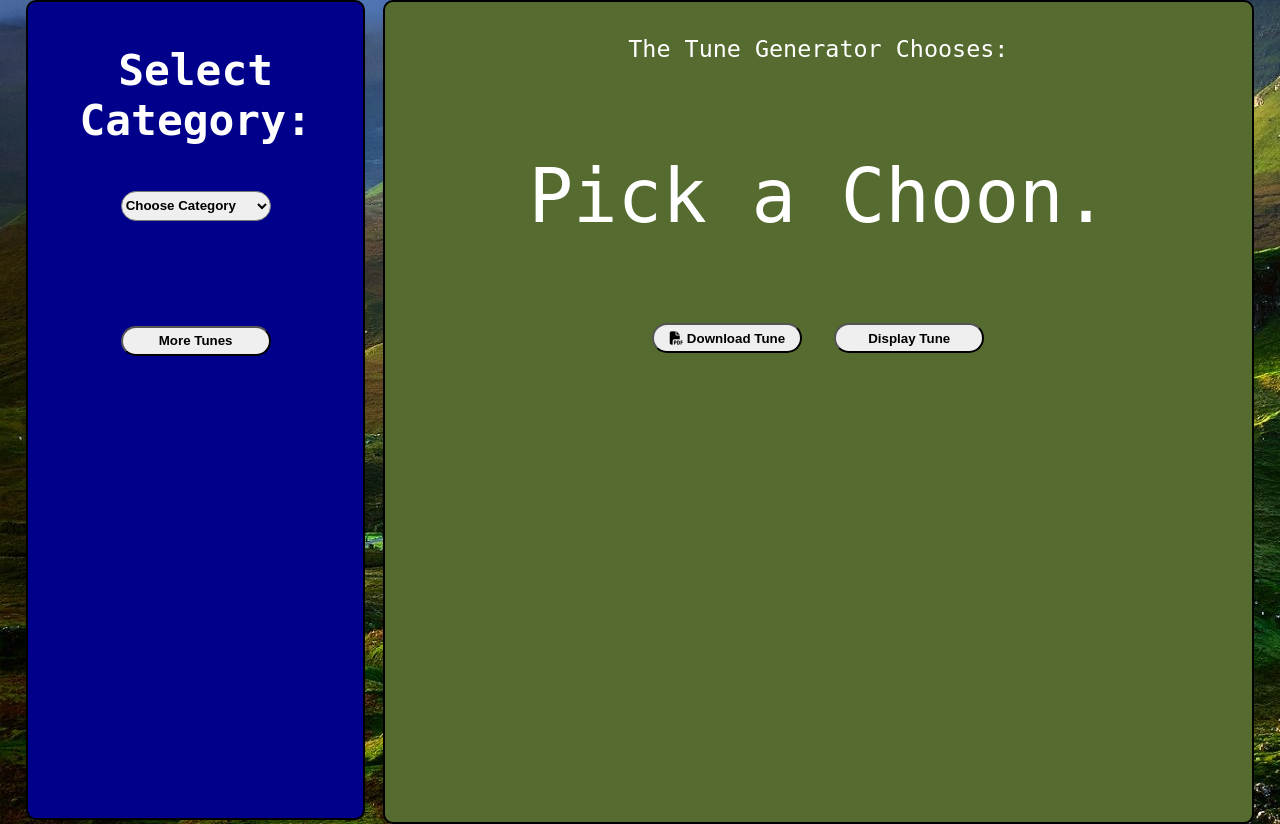
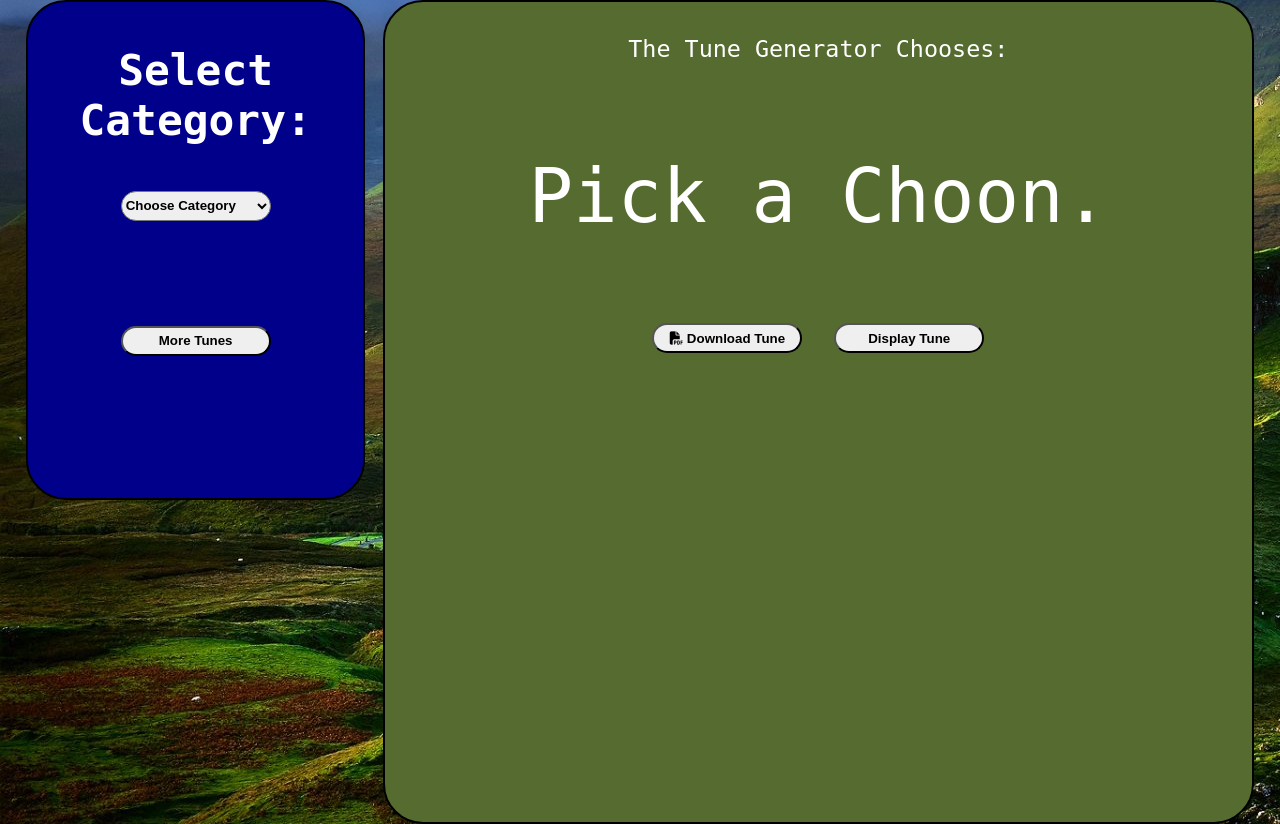
Before and after one commit to CristopherMRodriguez/pipes, a PHP site: page / in a window 1280 px wide. Shown: the part 286-1110 px from the top of the page. Run offline with PHP 8.4, Linux system fonts and the light colour scheme; some libraries are stand-ins or nearby versions.

Commit message:
tidy up!

```diff
--- a/styles.css
+++ b/styles.css
@@ -74,14 +74,14 @@ body {
 
 /*div 1*/
 div.gen {
-    height: 100vh;
+    height: 60vh;
     background-color: darkblue;
     width: 26%;
 	padding: 8px;
     float: left;
 	margin: auto;
 	border: 2px solid black;
-	border-radius: 10px;
+	border-radius: 40px;
 }
 /*div 2*/
 div.response {
@@ -93,7 +93,7 @@ div.response {
     text-align: center;
 	margin: auto;
 	border: 2px solid black;
-	border-radius: 10px;
+	border-radius: 40px;
 	font-size: 1.5em;
 }
 
```
